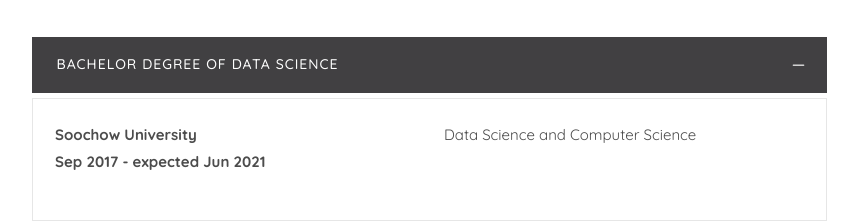
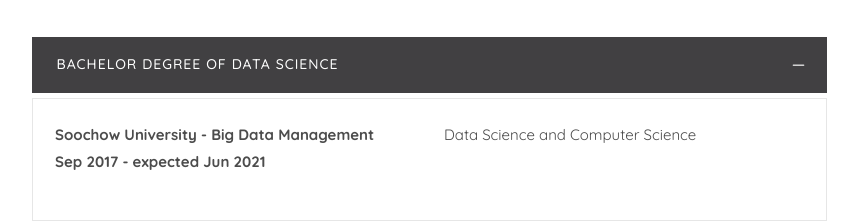
Before and after one commit to JetVayne/jetvayne.github.io, a plain HTML site: page index.html in a window 1280 px wide. Shown: the part 2300-2523 px from the top of the page, without its empty margins (361-1219 px from the left). Drawn offline with nearby package versions, Linux system fonts and the light colour scheme; files whose address does not match are found by name; a web font is replaced by a local one.

Commit message:
Add files via upload

```diff
--- a/index.html
+++ b/index.html
@@ -269,7 +269,7 @@
                                                 <div class="panel-body">
                                                     <div class="row">
                                                         <div class="col-md-6">
-                                                            <strong><p>Soochow University<br>
+                                                            <strong><p>Soochow University - Big Data Management<br>
                                                             Sep 2017 - expected Jun 2021
                                                             </p></strong>
                                                         </div>
```
